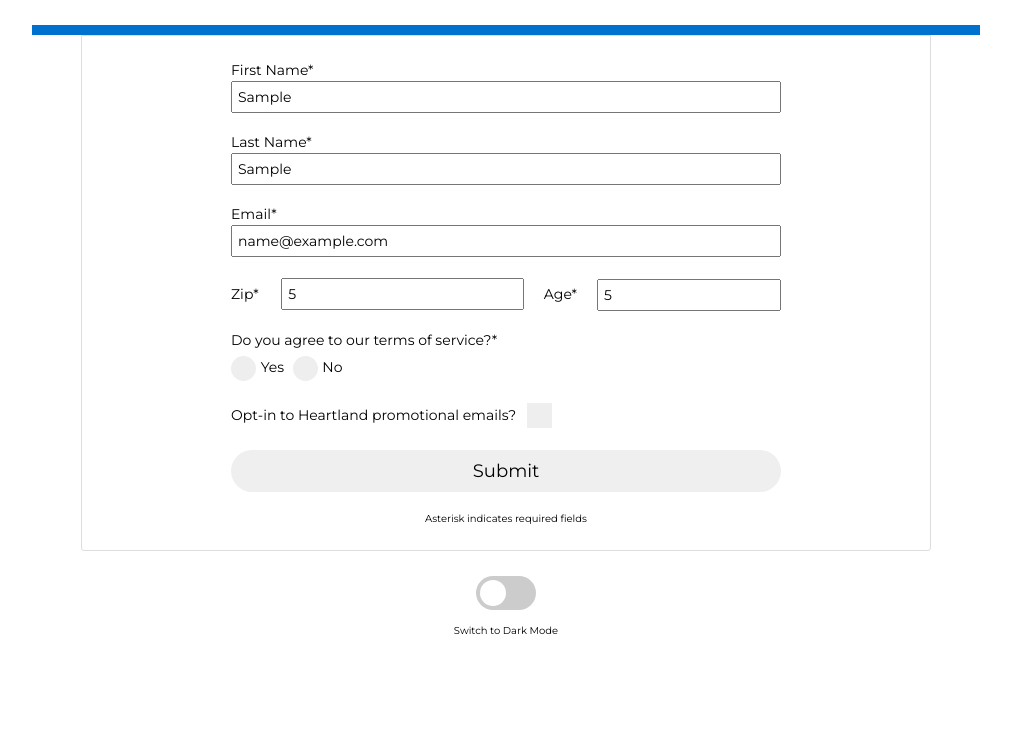
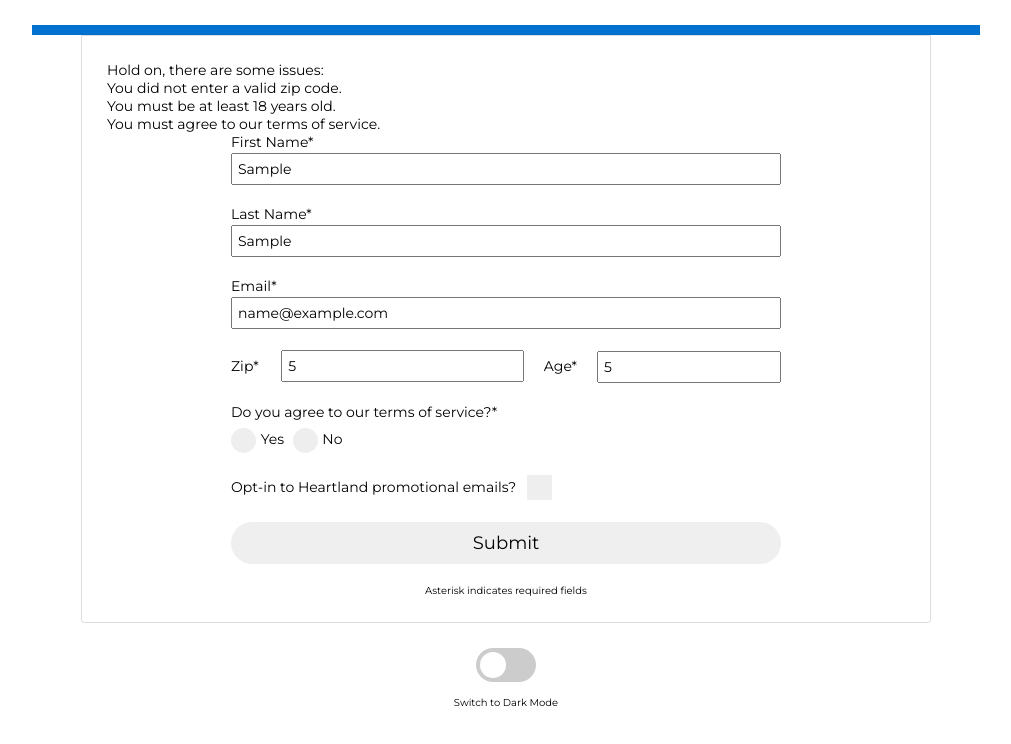
Before and after one commit to justinhaubrich/Heartland_Form, a plain HTML site: page index.html in a window 1280 px wide. Both pictures are taken after typing "Sample", "Sample", "name@example.com", "5", "5" into the empty fields and a click on the button "Submit". Shown: the whole page, without its empty margins (134-1145 px from the left). Drawn offline with Linux system fonts and the light colour scheme.

Commit message:
Working on Form Validation
ZIP input needs to only accept 5-9 numbers, get rid of the arrow toggle on
the zip input.

 On branch master
 Changes to be committed:
	modified:   index.html
	modified:   js/script.js

```diff
--- a/index.html
+++ b/index.html
@@ -18,6 +18,7 @@
     <body>
         <div id="form_wrapper_top"></div>
         <div id="form_wrapper">
+            <div id="message"></div>
             <form id="heartland_form">
                 <label for="fname">First Name*</label>
                 <input type="text" id="fname"/>
--- a/js/script.js
+++ b/js/script.js
@@ -8,6 +8,7 @@ function validate () {
     const age = parseInt(document.getElementById('age').value);
     const agreed = document.getElementById('yes').checked;
     const opt_in = document.getElementById('opt_in').checked;
+    const message_div = document.getElementById("message");
 
     //regexes for validation
     const name_regex = /^[a-z.'-]+$/i;
@@ -19,8 +20,14 @@ function validate () {
     //check errors and display results to user
     if (errors.length > 0) {
         //there were errors
+        let message_html = (errors.length === 1)? "Hold on, there is an issue:<br>":"Hold on, there are some issues:<br>";
+        errors.forEach( (error) => {
+            message_html += error + "<br>";
+        });
+        message_div.innerHTML = message_html;
     } else {
         //there were no errors
+        message_div.innerText = "Thank you, your information have been received.";
     }
 
     //for debugging
```
